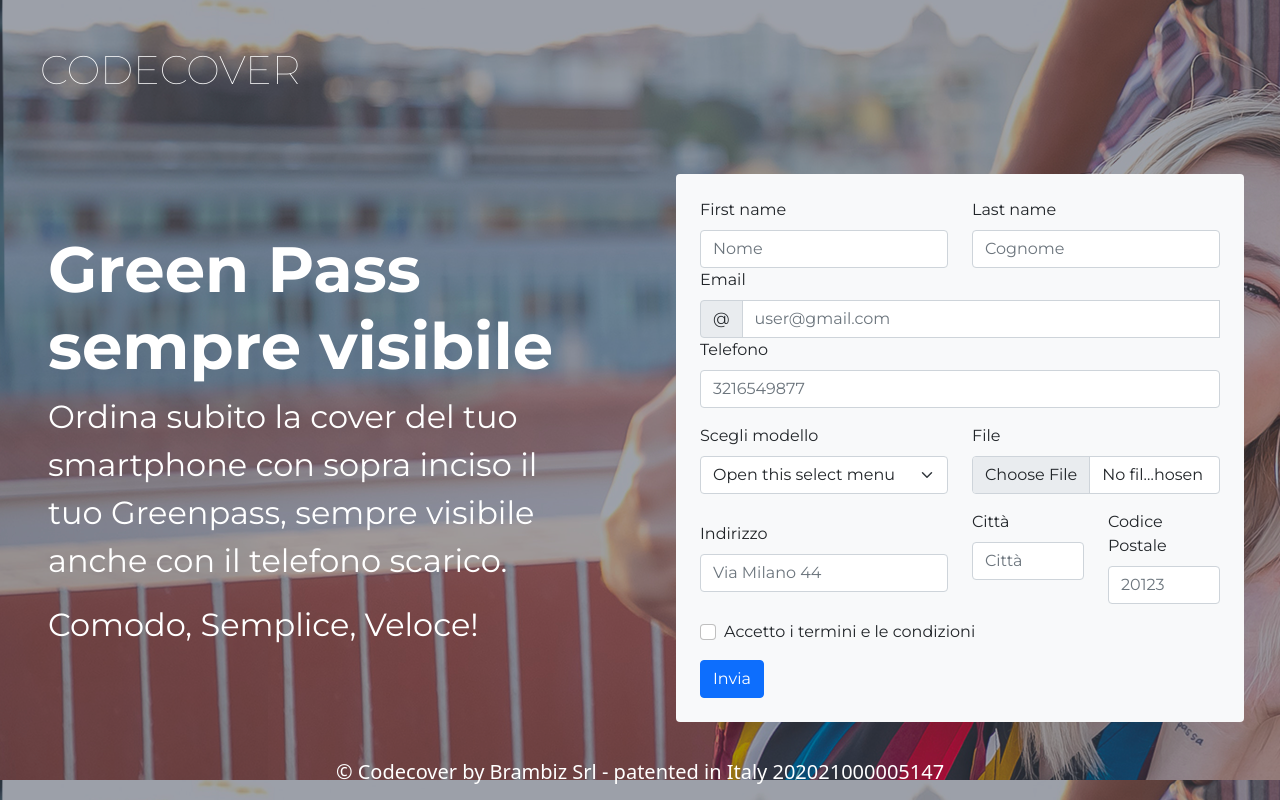
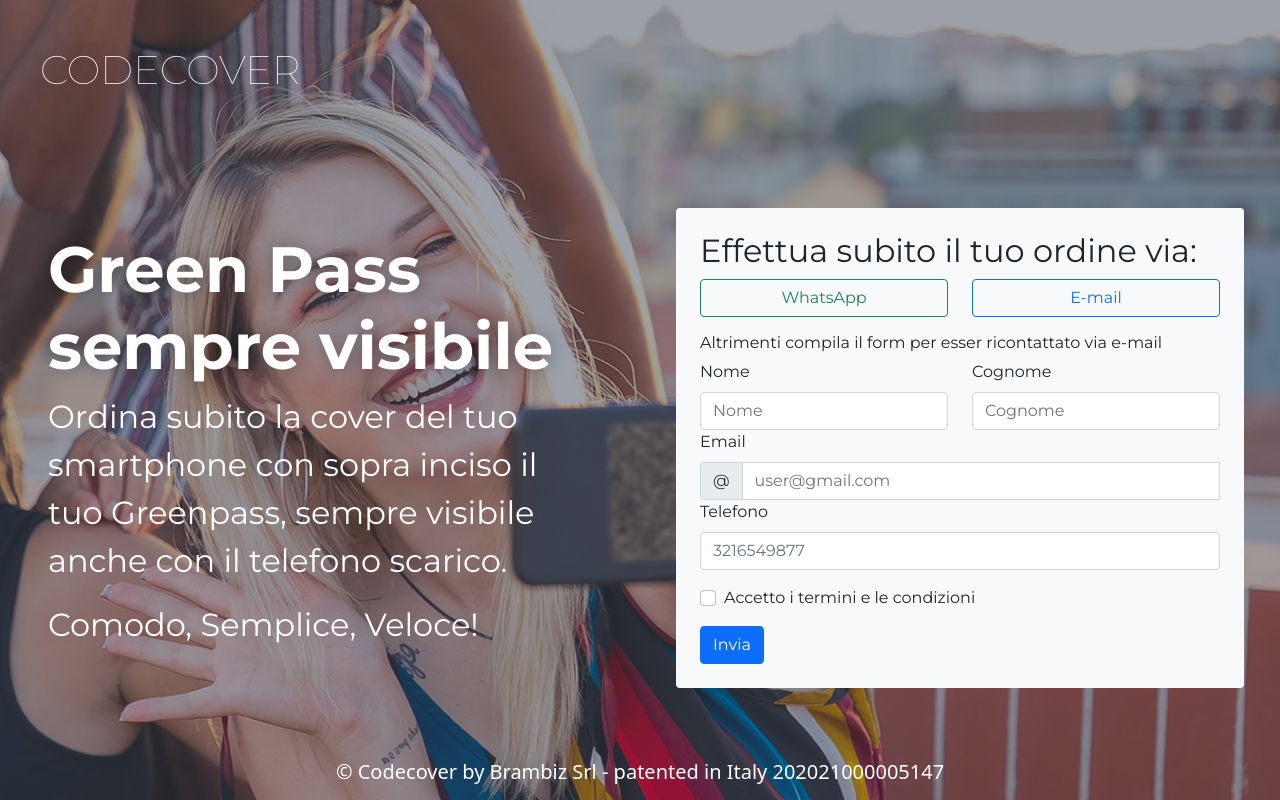
Before and after one commit to alienpingu/welcome-codecover, a React (Create React App) app: page / in a window 1280 px wide. Built offline with nearby package versions, Linux system fonts and the light colour scheme.

Commit message:
[WelcomeForm] Add btn remove order

```diff
--- a/src/App.scss
+++ b/src/App.scss
@@ -16,7 +16,7 @@ html, body, .App {
 
 #LandingPage {
   color: white;
-  background: url('./assets/img/bg-phone.png');
+  background: url('./assets/img/bg-phone.jpg');
   background-position: center;
   background-size: cover;
   background-repeat: no-repeat;
@@ -24,7 +24,7 @@ html, body, .App {
   .master-row {
     min-height: 100vh;
     padding-top: 6rem;
-    .col-md-6 {
+    .col-lg-6 {
     font-family: 'Montserrat', sans-serif;
     display: flex;
     flex-direction: column;
@@ -67,6 +67,10 @@ html, body, .App {
 @media only screen and (min-width: 1200px){
   #LandingPage {
     background: url('./assets/img/bg.png');
+    background-position: center;
+    background-size: cover;
+    background-repeat: no-repeat;
+
 
   }
   #master-row {
@@ -80,3 +84,23 @@ html, body, .App {
     bottom: 0;
   }
 }
+
+
+.text-animation1{-webkit-animation:text-shadow-drop-center .6s both;animation:text-shadow-drop-center .6s both}
+/* ----------------------------------------------
+ * Generated by Animista on 2021-11-12 14:12:14
+ * Licensed under FreeBSD License.
+ * See http://animista.net/license for more info.
+ * w: http://animista.net, t: @cssanimista
+ * ---------------------------------------------- */
+
+@-webkit-keyframes text-shadow-drop-center{0%{text-shadow:0 0 0 transparent}100%{text-shadow:0 0 18px rgba(0,0,0,.35)}}@keyframes text-shadow-drop-center{0%{text-shadow:0 0 0 transparent}100%{text-shadow:0 0 18px rgba(0,0,0,.35)}}
+.slide1{-webkit-animation:slide-in-left .5s cubic-bezier(.25,.46,.45,.94) both;animation:slide-in-left .5s cubic-bezier(.25,.46,.45,.94) both}
+/* ----------------------------------------------
+ * Generated by Animista on 2021-11-12 14:13:51
+ * Licensed under FreeBSD License.
+ * See http://animista.net/license for more info.
+ * w: http://animista.net, t: @cssanimista
+ * ---------------------------------------------- */
+
+@-webkit-keyframes slide-in-left{0%{-webkit-transform:translateX(-1000px);transform:translateX(-1000px);opacity:0}100%{-webkit-transform:translateX(0);transform:translateX(0);opacity:1}}@keyframes slide-in-left{0%{-webkit-transform:translateX(-1000px);transform:translateX(-1000px);opacity:0}100%{-webkit-transform:translateX(0);transform:translateX(0);opacity:1}}
--- a/src/Components/WelcomeForm.js
+++ b/src/Components/WelcomeForm.js
@@ -1,4 +1,6 @@
 import React, {useState} from 'react';
+
+
 
 import {
     Form,
@@ -29,9 +31,15 @@ export default function FormExample() {
       method="POST"
       encType="multipart/form-data"
     >
+      <h2>Effettua subito il tuo ordine via:</h2>
       <Row className="mb-3">
+        <Col xs={12} lg={6}><Button as="a" href="https://api.whatsapp.com/send/?phone=%2B393755756800" variant="outline-success">WhatsApp</Button></Col>
+        <Col xs={12} lg={6}><Button as="a" href="mailto:info@codecover.it" variant="outline-primary">E-mail</Button></Col>
+      </Row>
+      <Row className="mb-3">
+        <h6>Altrimenti compila il form per esser ricontattato via e-mail</h6>
         <Form.Group as={Col} md="6" controlId="validationCustom01">
-          <Form.Label>First name</Form.Label>
+          <Form.Label>Nome</Form.Label>
           <Form.Control
             required
             type="text"
@@ -41,7 +49,7 @@ export default function FormExample() {
           />
         </Form.Group>
         <Form.Group as={Col} md="6" controlId="validationCustom02">
-          <Form.Label>Last name</Form.Label>
+          <Form.Label>Cognome</Form.Label>
           <Form.Control
             required
             type="text"
@@ -78,7 +86,7 @@ export default function FormExample() {
           />
         </Form.Group>
       </Row>
-      <Row className="mb-3">
+{/*      <Row className="mb-3">
        <Form.Group as={Col} md="6" controlId="validationCustom03">
           <Form.Label>Scegli modello</Form.Label>
          <Form.Select aria-label="Default select example" name="modello">
@@ -122,16 +130,16 @@ export default function FormExample() {
             Inserire un codice postale
           </Form.Control.Feedback>
         </Form.Group>
-      </Row>
+      </Row>*/}
       <Form.Group className="mb-3">
         <Form.Check
           required
           label="Accetto i termini e le condizioni"
           feedback="Devi accettare i termini e le condizioni"
-          feedbackType="invalid"
+          feedbacktype="invalid"
         />
       </Form.Group>
-      <Button type="submit" block>Invia</Button>
+      <Button type="submit">Invia</Button>
     </Form>
   );
 }
--- a/src/Views/LandingPage.js
+++ b/src/Views/LandingPage.js
@@ -19,22 +19,22 @@ function LandingPage() {
 
 	return(<Container id="LandingPage" fluid>
 
-				<span id="logo">CODECOVER</span>
+				<span id="logo" className="text-animation1">CODECOVER</span>
 				<Row className="master-row">
-					<Col  xs={12} md={6} className="px-5">
+					<Col  xs={12} lg={6} className="px-5 slide1">
 						<div>
-							<h1>Green Pass sempre visibile</h1>
+							<h1 className="text-animation1">Green Pass sempre visibile</h1>
 						<p>Ordina subito la cover del tuo smartphone con sopra inciso il tuo Greenpass, sempre visibile anche con il telefono scarico.</p>
 							<p>Comodo, Semplice, Veloce!</p>
 						</div>
 					</Col>
-					<Col xs={12} md={6} className="bg-fucile">
+					<Col xs={12} lg={6}>
 						<div className="bg-light text-dark p-4 m-4 rounded">
 							<WelcomeForm />
 						</div>
 
 					</Col>
-					<Col md="12" id="footer" className="bg-fucile text-center h5">
+					<Col md="12" id="footer" className="text-center h5">
 						<p>©  Codecover by Brambiz Srl - patented in Italy 202021000005147</p>
 					</Col>
 				</Row>
```
Also changed, not shown: src/assets/img/bg-phone.jpg, src/assets/img/bg.png.
